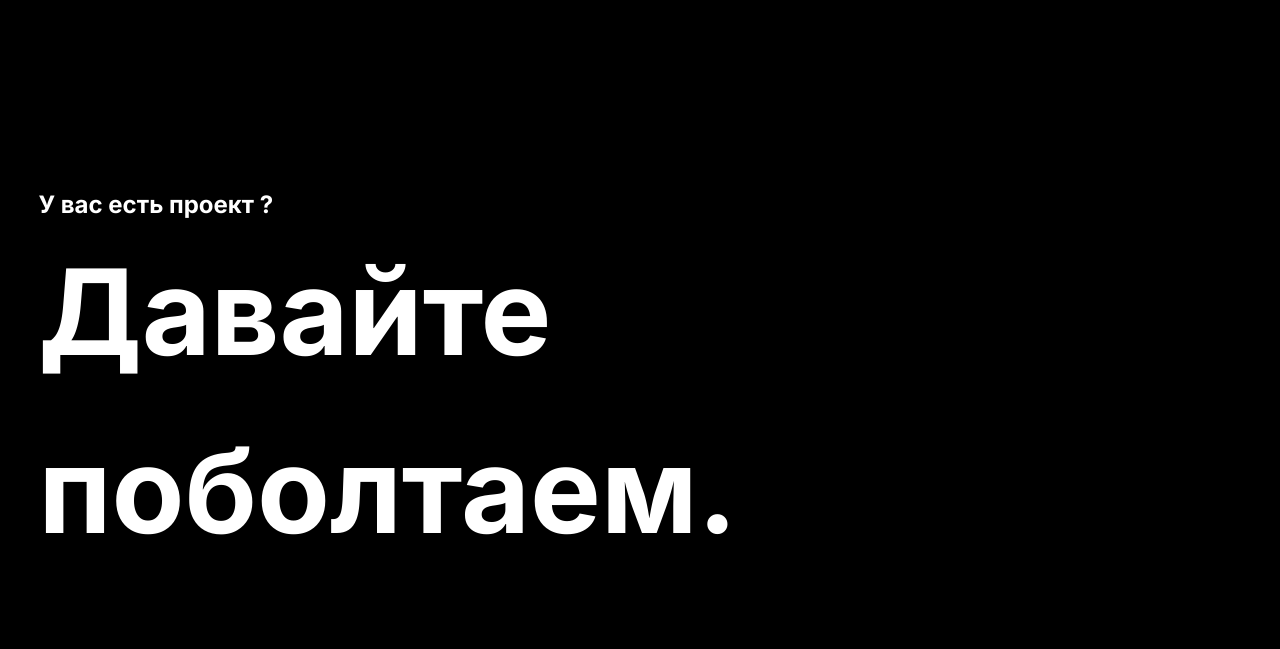
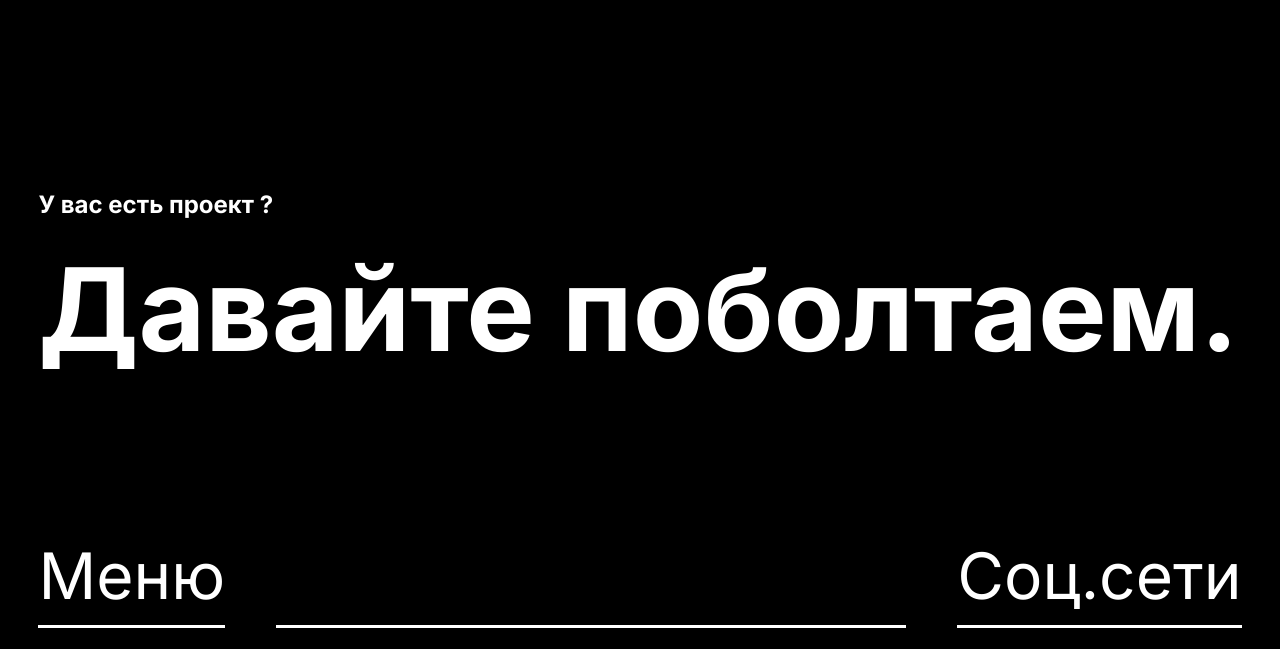
Before and after one commit to Alexandr-77/TVS, a plain HTML site: page index.html in a window 1280 px wide. Shown: the part 11351-12000 px from the top of the page. Drawn offline with nearby package versions, Linux system fonts and the light colour scheme; files whose address does not match are found by name.

Commit message:
Add files via upload

```diff
--- a/css/style.css
+++ b/css/style.css
@@ -602,7 +602,7 @@
 }
 .footer__title {
    /* font-size: 146px; */
-   font-size: 9.3vw;
+   font-size: 9vw;
    font-weight: 700;
    line-height: 150%;
    /* margin-bottom: 200px; */
```
